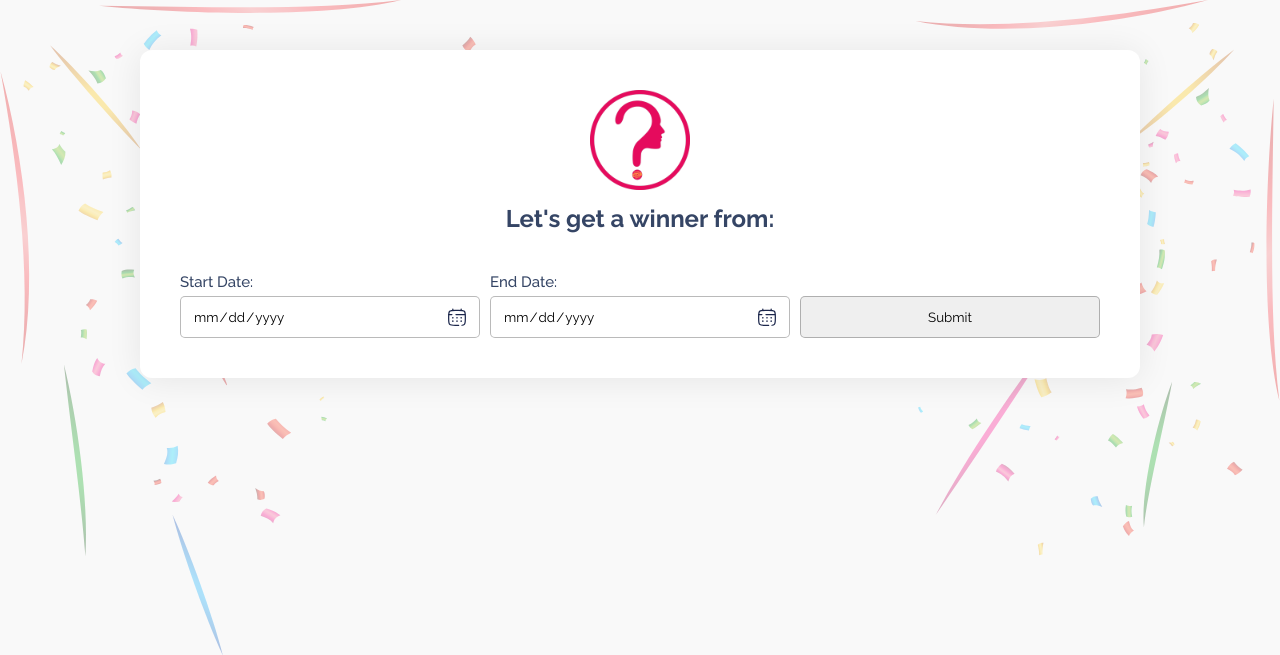
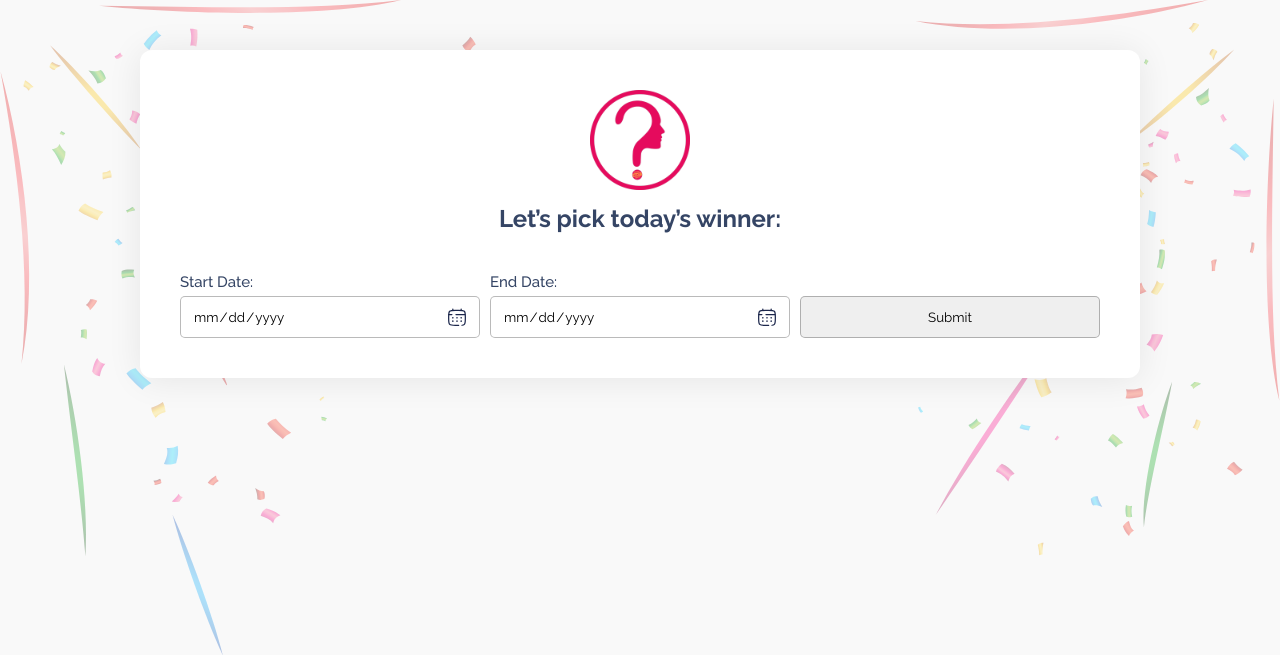
Before and after one commit to mdmunnaahmed/php-filter-user, a PHP site: page / in a window 1280 px wide. Shown: the top 655 px of the page. Run offline with PHP 8.4, Linux system fonts and the light colour scheme.

Commit message:
wording --updated

```diff
--- a/index.php
+++ b/index.php
@@ -313,7 +313,7 @@
     <div class="card" id="formCard">
       <div class="card-header">
         <img src="./assets/logo-with-thicker-outline.png" alt="thinkandsay" class="logo-icon">
-        <h1 class="title">Let's get a winner from:</h1>
+        <h1 class="title">Let’s pick today’s winner:</h1>
       </div>
       <div class="card-body">
         <form id="dateRangeForm">
@@ -335,15 +335,15 @@
     <div id="loader-wrapper">
       <div class="loader-inner">
         <div class="step one">
-          <h2>Hey, We are randomly selecting a Winner</h2>
-          <p>in the meantime let's intruduce with our Brand:</p>
+          <h2>Hey! Our system is randomly select a winner</h2>
+          <p>in the meantime let's introduce our Brand:</p>
           <img src="./assets/logo-with-thicker-outline.png" alt="icon" width="130" style="margin-top: 30px;">
           <h3 style="margin-top: 5px;">Think and Say</h3>
         </div>
         <div class="step two" id="counterWrapper">
           <div id="loader"></div>
           <h2 id="countDown"></h2>
-          <p style="text-align: center">Hold Tight! <br> While We are Selecting You!</p>
+          <p style="text-align: center">Hold Tight! <br> While the winner is being selected</p>
         </div>
         <div class="step three">
           <div id="loader"></div>
@@ -354,7 +354,7 @@
     <div class="winner-card" id="winner-card">
       <img src="./assets/frame.png" alt="frame" class="frame">
       <div class="inner-content">
-        <h3>Our Today's Lucky Winner</h3>
+        <h3>Today's Lucky Winner:</h3>
         <div id="userName">Name: Serena Silva</div>
         <div id="ytUsername"><span>Youtube Username:</span> Serena Silva</div>
         <a href="#results" style="margin-top: 10px; font-size: 14px" id="showDetails">See full details</a>
```
